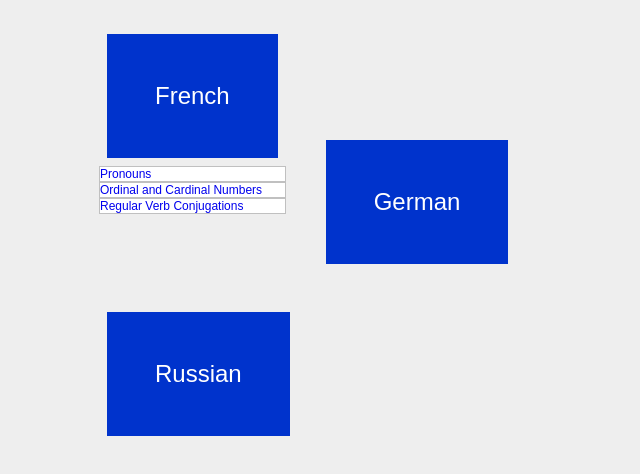
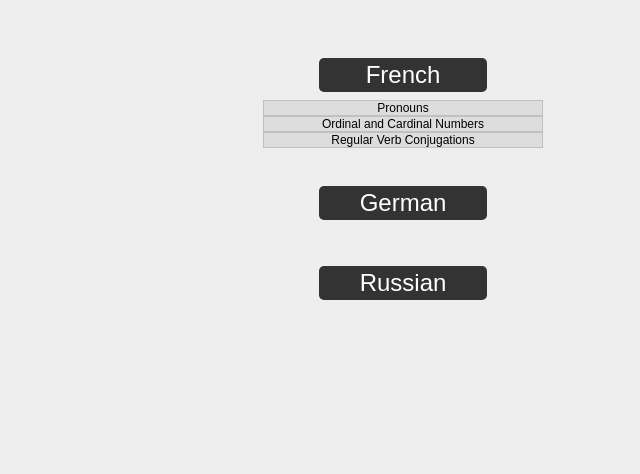
Before and after one commit to zoverlvx/langLib, a React app: page / in a window 1280 px wide. Both pictures are taken after a click on the element "French". Shown: the whole page, without its empty margins (237-877 px from the left). Built offline with nearby package versions, Linux system fonts and the light colour scheme.

Commit message:
CSS makeover

```diff
--- a/dev/js/components/language-aspect.js
+++ b/dev/js/components/language-aspect.js
@@ -11,7 +11,7 @@ const LanguageAspect = (props) => {
 	return (
 		<li className="language_dropdown"
 		onClick={() => props.dispatch(changePartOfSpeech(props.aspectPath))}>
-		<Link to={`/${props.dropdown}/${props.aspectPath}`}>{props.item}</Link>
+		<Link className="language_dropdown_link" to={`/${props.dropdown}/${props.aspectPath}`}>{props.item}</Link>
 		</li>
 		);
 }
--- a/dev/js/components/language-btn.js
+++ b/dev/js/components/language-btn.js
@@ -8,11 +8,11 @@ import ListLanguageAspects from "./list-language-aspects";
 const LanguageBtn = (props) => {
 	const languagePath = props.name.toLowerCase();
 	return (
-		<div className="inline_div">
+		<div className="center inline">
 			<span
 			className="btn_span"
 			onClick={() => props.toggleDropdown(languagePath)}>
-				<Link className="btn_link_color"  to={`/${languagePath}`}>{props.name}</Link>
+				<Link className="btn_link"  to={`/${languagePath}`}>{props.name}</Link>
 			</span>
 		{ props.dropdown.open && (props.dropdown.language === languagePath) ? <ListLanguageAspects /> : null }
 		</div>
--- a/dev/js/components/language-components/french/french-numbers.js
+++ b/dev/js/components/language-components/french/french-numbers.js
@@ -5,14 +5,14 @@ import {withRouter} from "react-router-dom";
 const FrenchNumbers = (props) => (
     <div>
 	    <h2 id="margin_top_bottom">Les nombres</h2>
-		    <div className="list">
+		    <div className="numberlist">
 			    <ul>
 			        <li id="col_head">{props.language[0].numbers.card.name}</li>
 			    </ul>
 		        {props.language[0].numbers.card.nums.map((num, i) => <li key={i}>{num}</li>)}
 	        </div>
 
-	        <div className="list">
+	        <div className="numberlist">
 		        <ul>
 			        <li id="col_head">{props.language[0].numbers.ord.name}</li>
 		        </ul>
--- a/dev/js/components/language-components/german/german-numbers.js
+++ b/dev/js/components/language-components/german/german-numbers.js
@@ -6,14 +6,14 @@ import {withRouter} from "react-router-dom";
 const GermanNumbers = (props) => (
     <div>
 		<h2 id="margin_top_bottom">Die Nummer</h2>
-			<div className="list">
+			<div className="numberlist">
 				<ul>
 			    	<li id="col_head">{props.language[1].numbers.card.name}</li>
 				</ul>
 				{props.language[1].numbers.card.nums.map((num, i) => <li key={i}>{num}</li>)}
 			</div>
 
-			<div className="list">
+			<div className="numberlist">
 				<ul>
 					<li id="col_head">{props.language[1].numbers.ord.name}</li>
 				</ul>
--- a/dev/js/components/language-components/russian/russian-numbers.js
+++ b/dev/js/components/language-components/russian/russian-numbers.js
@@ -5,13 +5,13 @@ import {withRouter} from "react-router-dom";
 const RussianNumbers = (props) => (
     <div>
 		<h2 id="margin_top_bottom">Номера</h2>
-		<div className="list">
+		<div className="numberlist">
 			<ul>
 			    <li id="col_head">{props.language[2].numbers.card.name}</li>
 			</ul>
 			{props.language[2].numbers.card.nums.nom.map((num, i) => <li key={i}>{num}</li>)}
 		</div>
-		<div className="list">
+		<div className="numberlist">
 			<ul>
 				<li id="col_head">{props.language[2].numbers.ord.name}</li>
 			</ul>
--- a/dev/js/containers/language-btn-creator.js
+++ b/dev/js/containers/language-btn-creator.js
@@ -15,7 +15,7 @@ const LanguageBtnCreator = (props) => {
 		});
 	}
 return (
-		<div>
+		<div className="wrapper">
 		{createBtns()}
 		</div>
 	);
--- a/package.json
+++ b/package.json
@@ -48,7 +48,8 @@
     "react-test-renderer": "^16.0.0",
     "react-transform-hmr": "^1.0.4",
     "redux-logger": "^2.10.2",
-    "redux-mock-store": "^1.3.0"
+    "redux-mock-store": "^1.3.0",
+    "sinon": "^4.0.1"
   },
   "jest": {
     "collectCoverageFrom": [
--- a/src/style.css
+++ b/src/style.css
@@ -1,16 +1,8 @@
-
 * {
   margin: 0em;
   padding: 0em;
   text-decoration: none;
-}
-
-ul {
-  list-style:none;
-}
-
-li {
-  list-style: none;
+  box-sizing: border-box;
 }
 
 body {
@@ -22,37 +14,66 @@ body {
   padding: 10px;
 }
 
+li {
+  list-style: none;
+}
+
 hr {
   width: 80%;
+}
+
+span {
+  text: white;
+}
+
+.wrapper {
+  margin: 10px;
+  padding: 10px;
+  height: 300px;
+  overflow: hidden;
+}
+
+.center {
+  margin: 10px 0;
+  padding: 10px;
+}
+
+.center.inline {
+  text-align: center;
+}
+
+.btn_link {
+  color: white;
 }
 
 .language_dropdown {
   font-size: 12px;
   border: 1px solid silver;
   padding: 6;
-  background-color: white;
-  //position: absolute;
+  background-color: #ddd;
+  width: 50%;
+  margin:auto;
 }
 
-.btn_link_color {
-  color: white;
+.language_dropdown_link {
+  color: black;
 }
 
 .btn_span {
+  width: 30%;
   display: block;
   cursor: pointer;
   margin-bottom: 2em;
-  background-color: #0033cc;
+  background: #333;
+  border-radius: 5px;
+  color: white;
   font-size: 1.5rem;
   margin: .5rem;
-  padding: 3rem;
+  padding: 3px 8px;
   text-align: center;
-  //position: absolute;
-}
+  margin-left:auto;
+  margin-right:auto;
 
-//this doesn't work
-.btn_span span:hover{
-  background-color: lighten(#0033cc, 5%)
 }
 
 .active_btn {
@@ -60,8 +81,8 @@ hr {
 }
 
 .inline_div {
-  display: inline-block;
   margin: 1em;
+  text-align:center;
 }
 
 #margin_top {
@@ -76,7 +97,9 @@ hr {
   0em 0em 1em 0em;
 }
 
-
+.numberlist li:nth-child(even) {
+  background-color:#ddd;
+}
 
 .list ul:nth-child(odd) {
   background-color:#ddd;
```
Also changed, not shown: dev/js/components/list-language-aspects.js (line endings or trailing spaces), dev/js/containers/language-detail.js (line endings or trailing spaces), 3 other files.
